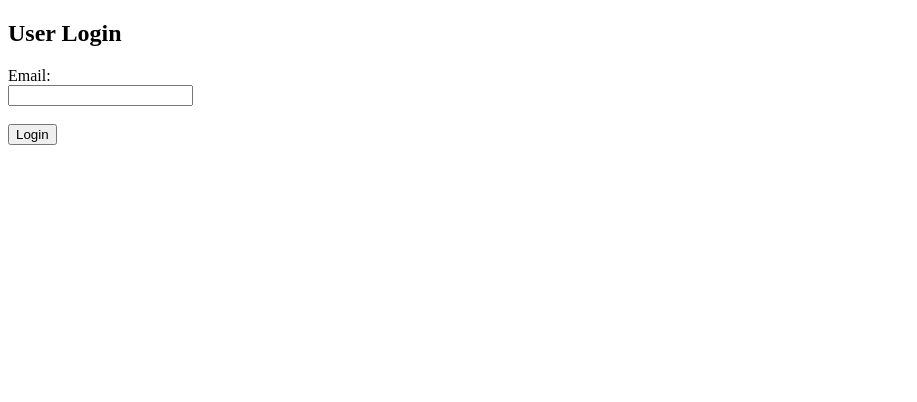
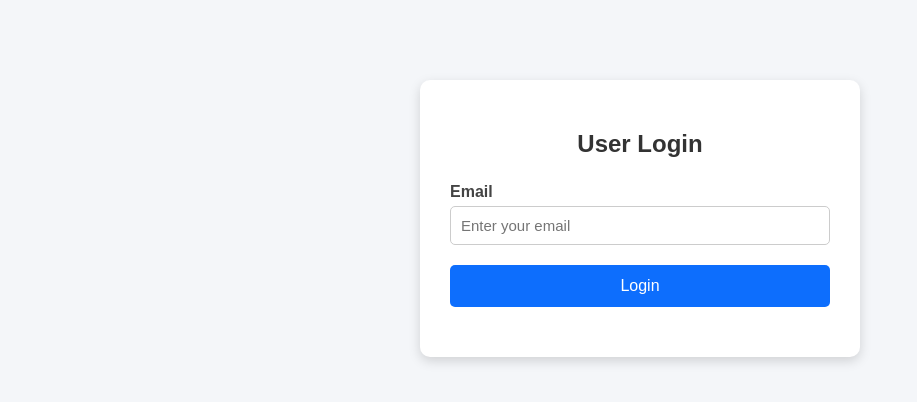
Before and after one commit to Arifa-Muhammad/usermanagementsystem, a website: page public/login.html in a window 1280 px wide. Shown: the whole page, without its empty margins (0-917 px from the left). Drawn offline with Linux system fonts and the light colour scheme.

Commit message:
Updated signup and login pages

```diff
--- a/public/login.html
+++ b/public/login.html
@@ -1,41 +1,87 @@
 <!DOCTYPE html>
-<html>
+<html lang="en">
 <head>
-    <title>Login</title>
+    <meta charset="UTF-8">
+    <meta name="viewport" content="width=device-width, initial-scale=1.0">
+    <title>User Login</title>
+
+    <link rel="stylesheet" href="login_style.css">
 </head>
 <body>
+
+    <div class="container">
 
         <h2>User Login</h2>
 
         <form id="loginForm">
-    <label>Email:</label><br>
-    <input type="email" id="email" required><br><br>
+
+            <label for="email">Email</label>
+            <input
+                type="email"
+                id="email"
+                placeholder="Enter your email"
+                required
+            >
 
             <button type="submit">Login</button>
+
         </form>
 
         <h3 id="result"></h3>
 
+    </div>
+
 <script>
+
 document.getElementById("loginForm").addEventListener("submit", async function(e) {
+
     e.preventDefault();
 
     const email = document.getElementById("email").value;
 
+    try {
+
         const response = await fetch("http://localhost:3000/login", {
+
             method: "POST",
+
             headers: {
                 "Content-Type": "application/json"
             },
+
             body: JSON.stringify({
                 email: email
             })
+
         });
 
         const data = await response.json();
 
-    document.getElementById("result").textContent = data.token;
+        if(response.ok){
+
+    document.getElementById("result").style.color = "green";
+
+    document.getElementById("result").innerHTML =
+        "✅ Login Successful!<br>JWT Authentication Successful.";
+
+    console.log("JWT Token:", data.token);
+
+} else {
+
+    document.getElementById("result").style.color = "red";
+    document.getElementById("result").textContent = data.message || "Login Failed";
+
+}
+
+    } catch(error){
+
+        document.getElementById("result").style.color = "red";
+        document.getElementById("result").textContent = "Server Error";
+
+    }
+
 });
+
 </script>
 
 </body>
--- /dev/null
+++ b/public/login_style.css
@@ -0,0 +1,65 @@
+body{
+    margin:0;
+    padding:0;
+    font-family:Arial, Helvetica, sans-serif;
+    background:#f4f6f9;
+}
+
+.container{
+    width:380px;
+    margin:80px auto;
+    background:#fff;
+    padding:30px;
+    border-radius:10px;
+    box-shadow:0 4px 12px rgba(0,0,0,.15);
+}
+
+h2{
+    text-align:center;
+    color:#333;
+    margin-bottom:25px;
+}
+
+label{
+    display:block;
+    margin-top:15px;
+    margin-bottom:5px;
+    font-weight:bold;
+    color:#444;
+}
+
+input{
+    width:100%;
+    padding:10px;
+    border:1px solid #ccc;
+    border-radius:5px;
+    font-size:15px;
+    box-sizing:border-box;
+}
+
+input:focus{
+    outline:none;
+    border-color:#0d6efd;
+}
+
+button{
+    width:100%;
+    padding:12px;
+    margin-top:20px;
+    background:#0d6efd;
+    color:white;
+    border:none;
+    border-radius:5px;
+    font-size:16px;
+    cursor:pointer;
+}
+
+button:hover{
+    background:#0b5ed7;
+}
+
+#result{
+    margin-top:20px;
+    text-align:center;
+    font-weight:bold;
+}
--- /dev/null
+++ b/public/signup_style.css
@@ -0,0 +1,65 @@
+body{
+    margin:0;
+    padding:0;
+    background:#f5f7fa;
+    font-family:Arial, Helvetica, sans-serif;
+}
+
+.container{
+    width:360px;
+    margin:70px auto;
+    background:white;
+    padding:30px;
+    border-radius:10px;
+    box-shadow:0 4px 12px rgba(0,0,0,.15);
+}
+
+h2{
+    text-align:center;
+    color:#333;
+    margin-bottom:25px;
+}
+
+label{
+    display:block;
+    margin-top:15px;
+    margin-bottom:5px;
+    font-weight:bold;
+    color:#444;
+}
+
+input{
+    width:100%;
+    padding:10px;
+    border:1px solid #ccc;
+    border-radius:5px;
+    font-size:15px;
+    box-sizing:border-box;
+}
+
+input:focus{
+    outline:none;
+    border-color:#007bff;
+}
+
+button{
+    width:100%;
+    margin-top:20px;
+    padding:12px;
+    background:#007bff;
+    color:white;
+    border:none;
+    border-radius:5px;
+    font-size:16px;
+    cursor:pointer;
+}
+
+button:hover{
+    background:#0056b3;
+}
+
+#result{
+    text-align:center;
+    margin-top:20px;
+    color:green;
+}
```
Also changed, not shown: public/signup.html (+42 -9 lines). Lines whose indentation alone changed are shown as unchanged.
